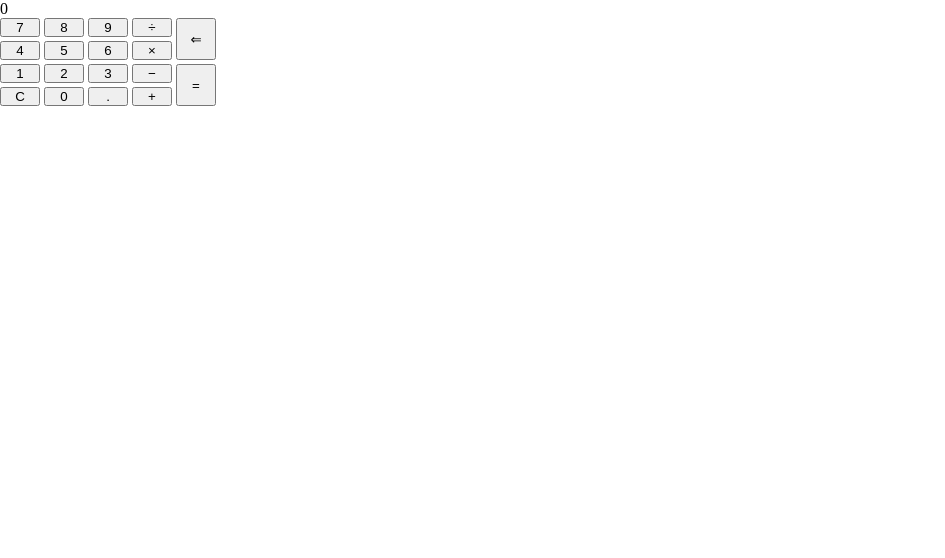
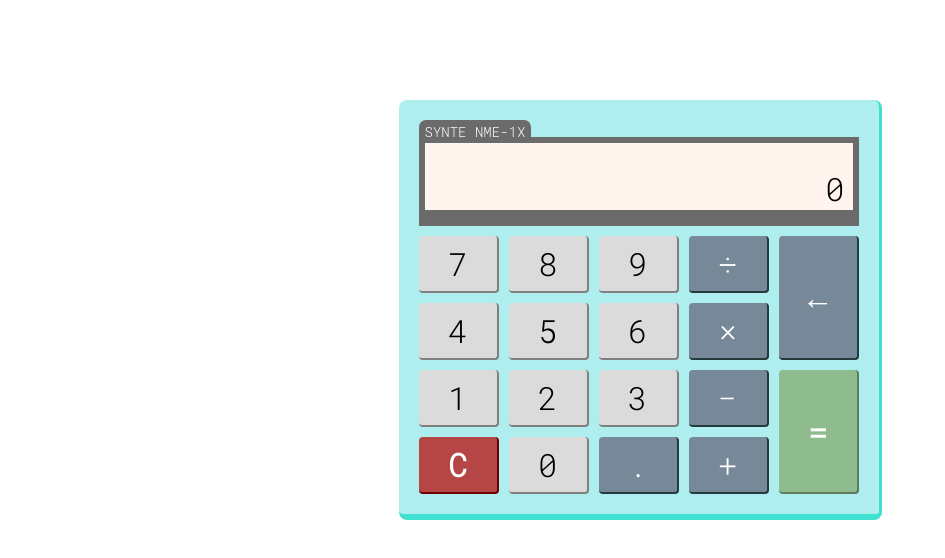
Before and after one commit to Synte/calculator, a plain HTML site: page index.html in a window 1280 px wide. Shown: the whole page, without its empty margins (0-945 px from the left). Drawn offline with Linux system fonts and the light colour scheme.

Commit message:
finish styling

```diff
--- a/index.html
+++ b/index.html
@@ -3,9 +3,11 @@
     <head>
         <title>Calculator</title>
         <link href="style.css" type="text/css" rel="stylesheet">
+        <link href="https://fonts.googleapis.com/css?family=Roboto+Mono:300&display=swap" rel="stylesheet">
     </head>
     <body>
         <div id="calculator">
+            <div id="logo">SYNTE NME-1X</div>
             <div id="display">
                 <p id="calculation"></p>
                 <p id="screen">0</p>
@@ -22,7 +24,7 @@
                 <button type="button" id="nine" value=9 class="numbers">9</button>
                 <button type="button" id="zero" value=0 class="numbers">0</button>
 
-                <button type="button" id="equals">&equals;</button>
+                <button type="button" id="equals" class="big-button">&equals;</button>
                 <button type="button" id="add" class="operators">&plus;</button>
                 <button type="button" id="subtract" class="operators">&minus;</button>
                 <button type="button" id="multiply" class="operators">&times;</button>
@@ -30,7 +32,7 @@
 
                 <button type="button" id="point">&period;</button>
                 <button type="button" id="clear">C</button>
-                <button type="button" id="back">&lArr;</button>
+                <button type="button" id="back" class="big-button">&larr;</button>
             </div>
         </div>
     </body>
--- a/style.css
+++ b/style.css
@@ -1,19 +1,144 @@
 * {
     padding: 0;
     margin: 0;
+    font-family: 'Roboto Mono', monospace;
 }
 
 #calculator {
-    width: 300px;
+    width: fit-content;
+    margin: auto;
+    margin-top: 100px;
+    background-color: paleturquoise;
+    padding: 20px;
+    border-radius: 8px;
+    border-bottom: 6px solid turquoise;
+    border-right: 3px solid turquoise;
+}
+
+#logo {
+    color: white;
+    background-color: rgb(107, 107, 107);
+    padding: 2px 6px 0;
+    width: fit-content;
+    border-top-left-radius: 0.5em;
+    border-top-right-radius: 0.5em;
+    user-select: none;
+    font-size: 14px;
+    margin-bottom: -4px;
+}
+
+#display {
+    border: 6px solid rgb(107, 107, 107);
+    border-bottom: 16px solid rgb(107, 107, 107);
+    margin-bottom: 10px;
+    text-align: right;
+    padding: 0 8px;
+    background-color: seashell;
+
+}
+
+#calculation {
+    height: 20px;
+    font-size: 16px;
+    padding-top: 4px;
+}
+
+#screen {
+    font-size: 32px;
 }
 
 #buttons {
     display: grid;
-    grid-template-columns: repeat(5, 40px);
+    grid-template-columns: repeat(5, 80px);
     grid-template-rows: repeat(4, 1fr);
-    gap: 4px;
+    gap: 10px;
 }
 
+button {
+    padding: 6px 4px;
+    border: none;
+    border-radius: 4px;
+    transition: background-color 0.2s;
+    user-select: none;
+    font-size: 32px;
+}
+
+button:focus { outline: none; }
+
+/* Clear button */
+#clear {
+    background-color: rgb(182, 70, 70);
+    color: white;
+    font-weight: bold;
+    border-bottom: 2px solid rgb(109, 0, 0);
+    border-right: 2px solid rgb(109, 0, 0);
+}
+
+#clear:hover {
+    background-color: rgb(161, 61, 61);
+}
+
+#clear:active {
+    border: none;
+    border-top: 2px solid rgb(109, 0, 0);
+    border-left: 2px solid rgb(109, 0, 0);
+}
+
+/* Number buttons */
+.numbers {
+    background-color: hsl(0, 0%, 86%);
+    border-bottom: 2px solid hsl(0, 0%, 50%);
+    border-right: 2px solid hsl(0, 0%, 50%);
+}
+
+.numbers:active {
+    border: none;
+    border-top: 2px solid hsl(0, 0%, 50%);
+    border-left: 2px solid hsl(0, 0%, 50%);
+}
+
+.numbers:hover {
+    background-color: hsl(0, 0%, 75%);
+}
+
+/* Operator, point, and back buttons */
+.operators, #point, #back {
+    background-color: lightslategray;
+    color: white;
+    border-bottom: 2px solid rgb(35, 59, 59);
+    border-right: 2px solid rgb(35, 59, 59);
+}
+
+.operators:hover, #point:hover, #back:hover {
+    background-color: rgb(104, 118, 133);
+}
+
+.operators:active, #point:active, #back:active {
+    border: none;
+    border-top: 2px solid rgb(35, 59, 59);
+    border-left: 2px solid rgb(35, 59, 59);
+}
+
+/* Equals button */
+#equals {
+     background-color: darkseagreen;
+     color: white;
+     font-weight: bold;
+     border-bottom: 2px solid rgb(94, 122, 94);
+     border-right: 2px solid rgb(94, 122, 94);
+}
+
+#equals:hover {
+    background-color: rgb(127, 165, 127);
+}
+
+#equals:active {
+    border: none;
+    border-top: 2px solid rgb(94, 122, 94);
+    border-left: 2px solid rgb(94, 122, 94);
+}
+
+/* Button positions */
 #one { grid-area: 3 / 1; }
 #two { grid-area: 3 / 2; }
 #three { grid-area: 3 / 3; }
```
